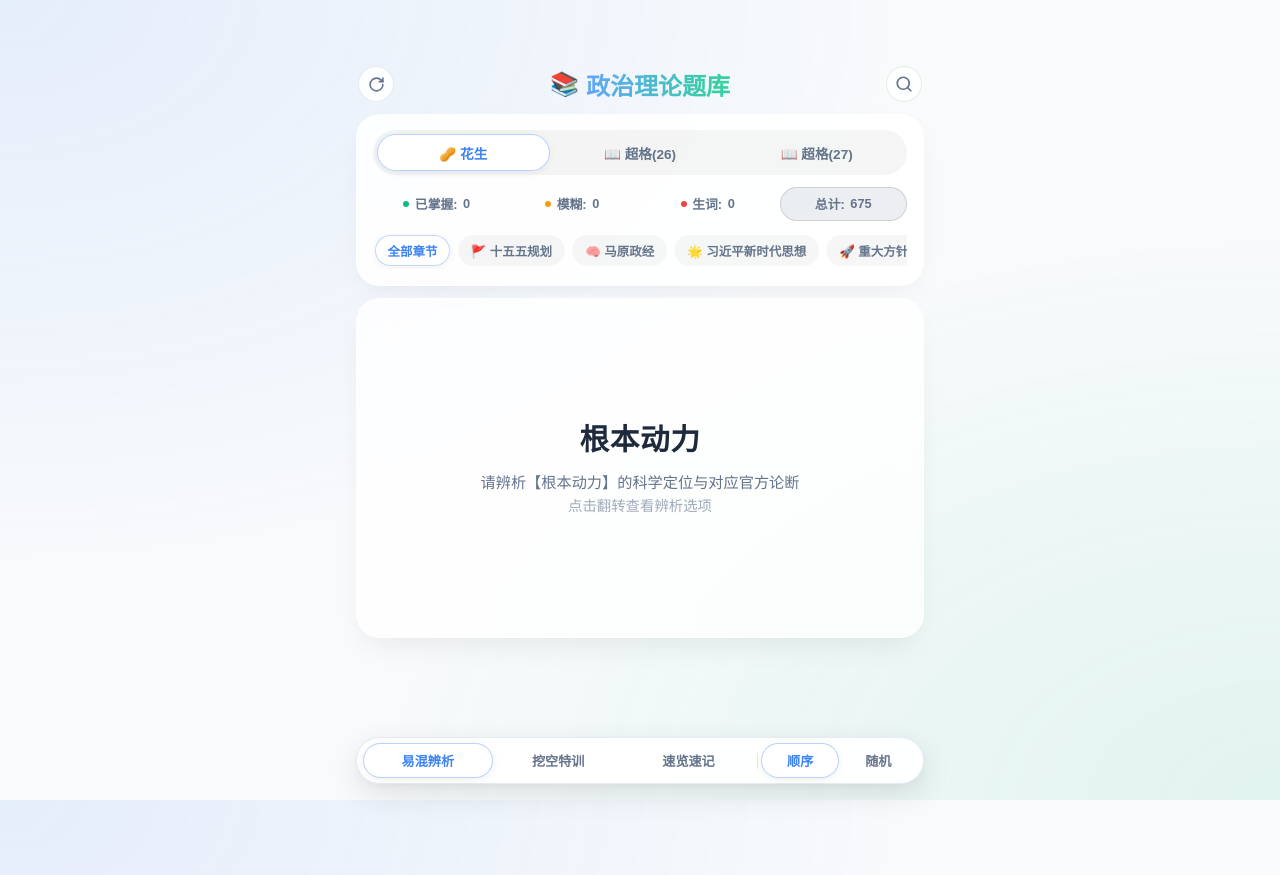
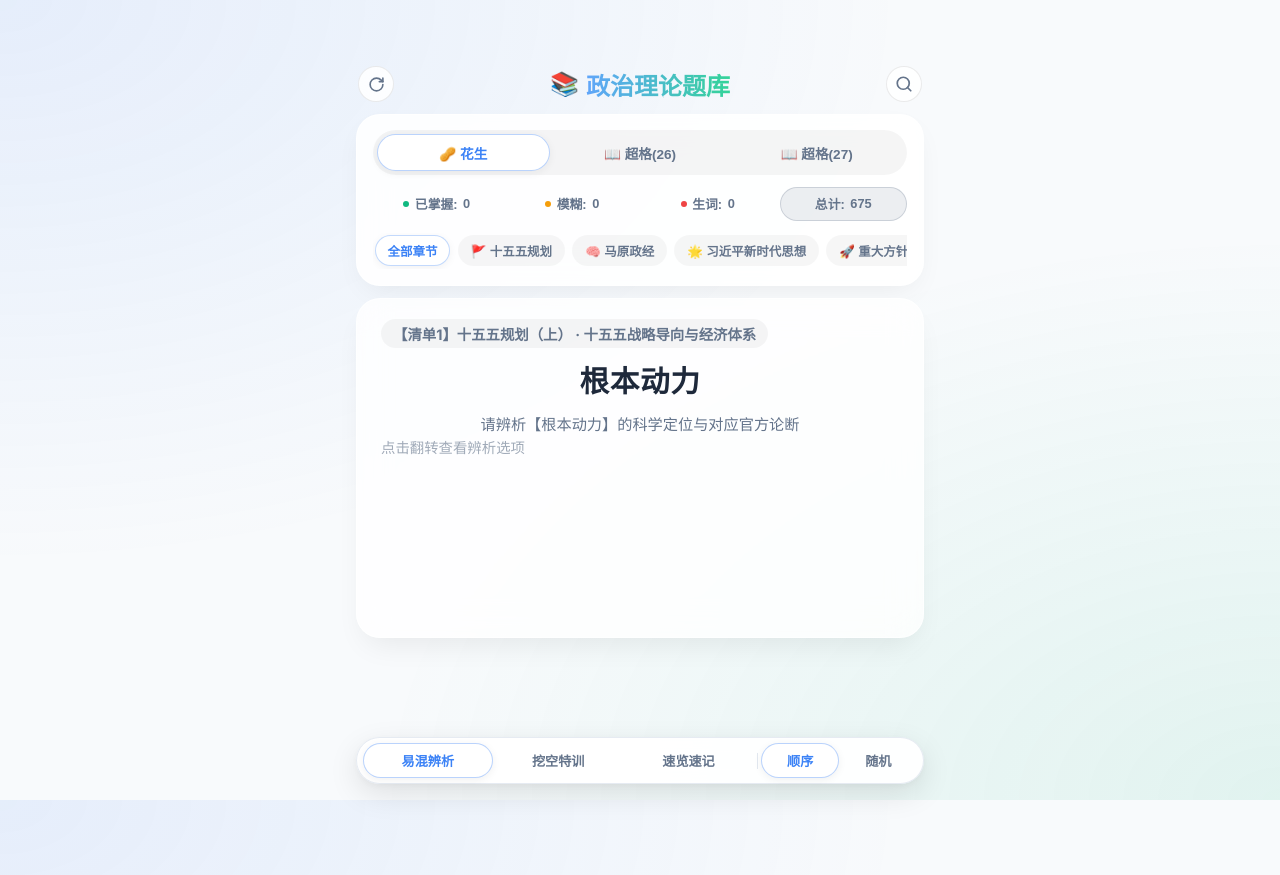
Before and after one commit to troses3/zhengzhi-fuxi, a React (Vite) app: page / in a window 1280 px wide. Built offline with nearby package versions, Linux system fonts and the light colour scheme.

Commit message:
fix(ui): unify card front and back layout alignment to top to eliminate huge empty top gap

```diff
--- a/src/App.css
+++ b/src/App.css
@@ -672,8 +672,8 @@ body {
   padding: 1.25rem 1.5rem;
   display: flex;
   flex-direction: column;
-  justify-content: center;
-  align-items: center;
+  justify-content: flex-start;
+  align-items: flex-start;
   background: var(--card-bg);
   border: 1px solid rgba(255, 255, 255, 0.6);
   box-shadow: 0 15px 30px -10px rgba(0, 0, 0, 0.08);
--- a/src/App.jsx
+++ b/src/App.jsx
@@ -898,6 +898,11 @@ function App() {
                   <div className={`card ${isFlipped ? 'flipped' : ''}`}>
                     {/* 卡片正面 */}
                     <div className="card-front">
+                      <div className="group-tag">
+                        {currentItem.group && currentItem.subcategory && currentItem.group !== currentItem.subcategory
+                          ? `${currentItem.group} · ${currentItem.subcategory}`
+                          : (currentItem.group || currentItem.subcategory || currentItem.chapter || '')}
+                      </div>
                       {activeMode === 'quiz' ? (
                         <h2 className="idiom-word sentence-blank">
                           {renderSentenceWithBlank(currentExample || currentItem.meaning, currentItem.word)}
```
Also changed, not shown: 5 other files (tests, documents, lock files or other folders).
